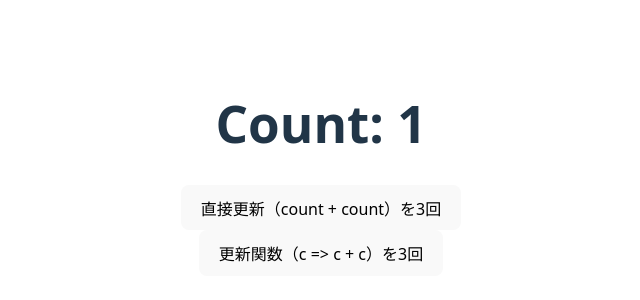
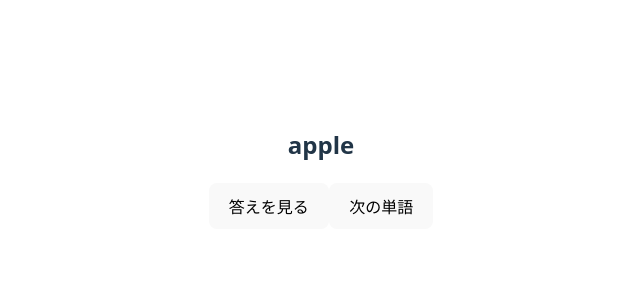
Before and after one commit to haruomaki/svl-trainer, a React (Vite) app in the folder client/: page / in a window 1280 px wide. Shown: the part 232-532 px from the top of the page, without its empty margins (319-959 px from the left). Built offline with nearby package versions, Linux system fonts and the light colour scheme.

Commit message:
英単語表示

```diff
--- a/client/src/App.tsx
+++ b/client/src/App.tsx
@@ -1,29 +1,44 @@
 import { useState } from 'react'
 import './App.css'
 
+type Word = {
+  en: string
+  ja: string
+}
+
+const words: Word[] = [
+  { en: 'apple', ja: 'りんご' },
+  { en: 'run', ja: '走る' },
+  { en: 'book', ja: '本' },
+]
+
 export default function App() {
-  const [count, setCount] = useState(1);
+  // 今出題している単語の index
+  const [index, setIndex] = useState(0)
 
-  const handleDirect = () => {
-    setCount(count + count); // 1回目: countは1 → 1+1=2
-    setCount(count + count); // 2回目: 同じくcountは1 → 2
-    setCount(count + count); // 3回目: 同じくcountは1 → 2
-    // 結果、countは2になる（8にはならない）
-  };
+  // 日本語を表示するかどうか
+  const [showAnswer, setShowAnswer] = useState(false)
 
-  const handleUpdater = () => {
-    setCount(c => c + c); // 1 → 2
-    setCount(c => c + c); // 2 → 4
-    setCount(c => c + c); // 4 → 8
-    // 結果、countは8になる
-  };
+  const current = words[index]
+
+  function nextWord() {
+    setIndex(i => (i + 1) % words.length)
+    setShowAnswer(false)
+  }
 
   return (
-    <div>
-      <h1>Count: {count}</h1>
-      <button onClick={handleDirect}>直接更新（count + count）を3回</button>
-      <br />
-      <button onClick={handleUpdater}>更新関数（c =&gt; c + c）を3回</button>
+    <div className="card">
+      <h2>{current.en}</h2>
+
+      {showAnswer && <p>{current.ja}</p>}
+
+      <button onClick={() => setShowAnswer(true)}>
+        答えを見る
+      </button>
+
+      <button onClick={nextWord}>
+        次の単語
+      </button>
     </div>
-  );
+  )
 }
```
